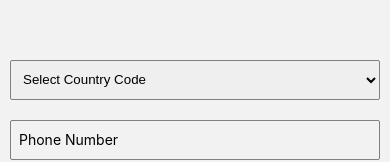
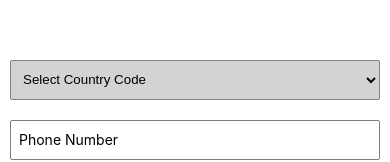
Before and after one commit to Manish8798/LoginForm, a React Native app: screen /Form3 in a window 390 px wide. Shown: the part 312-474 px from the top of the page. Built offline with nearby package versions, Linux system fonts and the light colour scheme.

Commit message:
background color added

```diff
--- a/src/screens/Form1.js
+++ b/src/screens/Form1.js
@@ -84,6 +84,7 @@ const styles = StyleSheet.create({
     justifyContent: 'center',
     // alignItems: 'center',
     paddingTop: 16,
+    backgroundColor: '#fff',
   },
   input: {
     height: 40,
--- a/src/screens/Form2.js
+++ b/src/screens/Form2.js
@@ -115,6 +115,7 @@ const styles = StyleSheet.create({
     justifyContent: 'center',
     // alignItems: 'center',
     paddingTop: 16,
+    backgroundColor: '#fff',
   },
   input: {
     height: 40,
--- a/src/screens/Form3.js
+++ b/src/screens/Form3.js
@@ -68,7 +68,7 @@ const Form3 = props => {
         }) => (
           <View style={{flex: 1, justifyContent: 'center'}}>
             <Picker
-              style={styles.input}
+              style={[styles.input, {backgroundColor: '#d3d3d3'}]}
               selectedValue={values.countryCode}
               onValueChange={itemValue =>
                 setFieldValue('countryCode', itemValue)
@@ -139,6 +139,7 @@ const styles = StyleSheet.create({
     justifyContent: 'center',
     // alignItems: 'center',
     paddingTop: 16,
+    backgroundColor: '#fff',
   },
   input: {
     height: 40,
```
